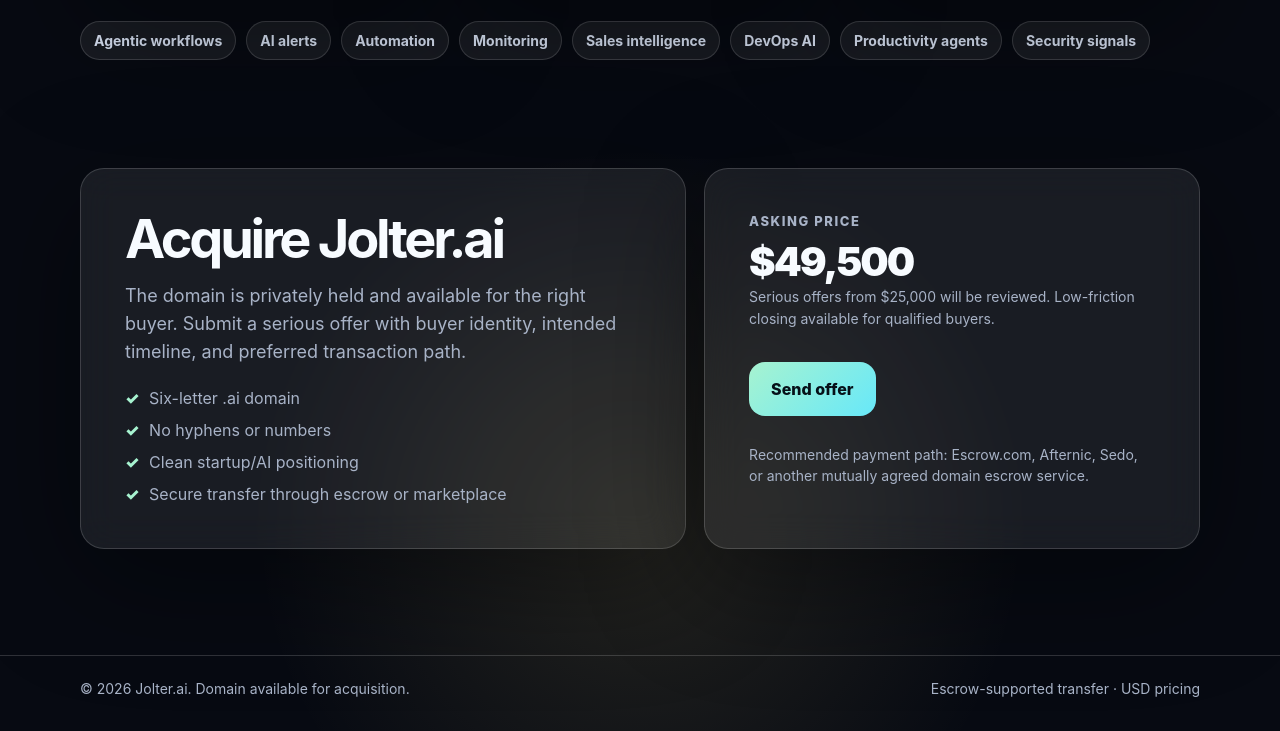
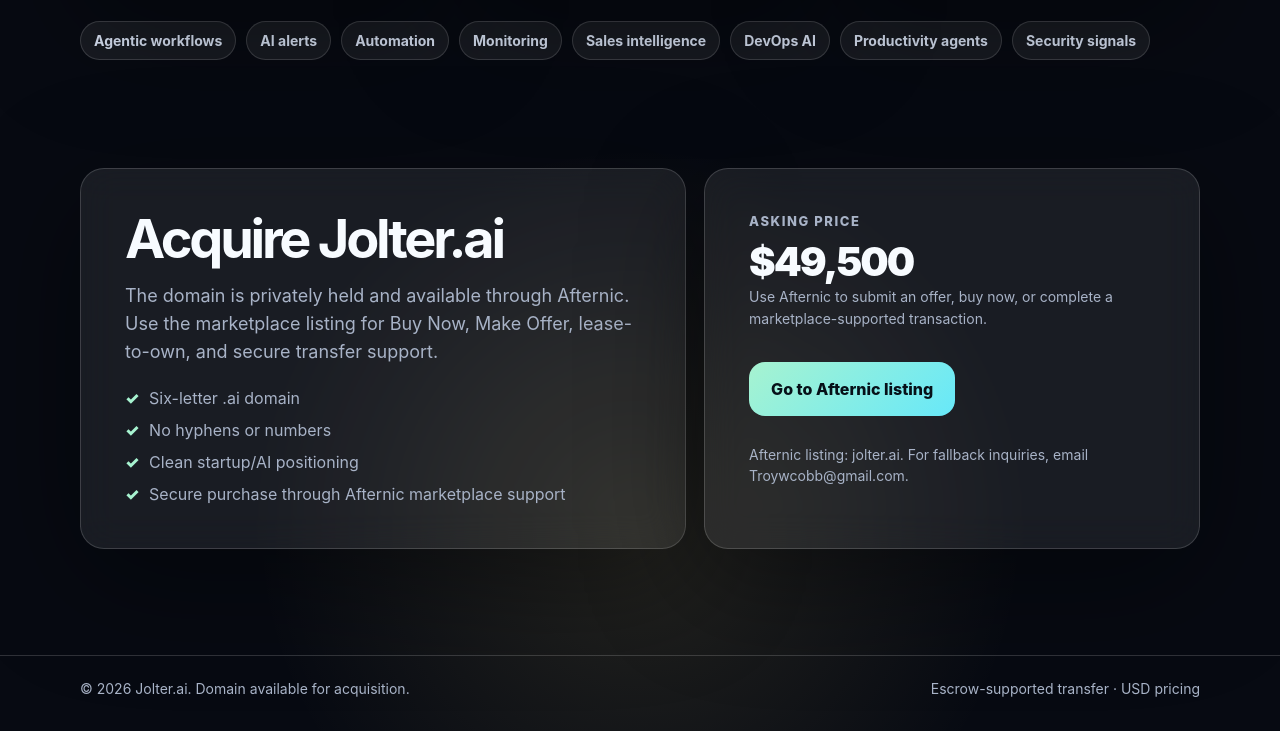
Before and after one commit to Troywcobb/jolter-ai-sale, a website: page index.html in a window 1280 px wide. Shown: the part 1274-2005 px from the top of the page. Drawn offline with Linux system fonts and the light colour scheme.

Commit message:
Drive Jolter buyers to Afternic listing

```diff
--- a/index.html
+++ b/index.html
@@ -210,7 +210,7 @@
     <nav aria-label="Primary">
       <a href="#fit">Brand fit</a>
       <a href="#value">Value</a>
-      <a href="#offer">Make offer</a>
+      <a href="https://www.afternic.com/forsale/jolter.ai" rel="noopener">Buy on Afternic</a>
     </nav>
   </header>
 
@@ -221,7 +221,7 @@
       <p class="subhead">Acquire a short, energetic, venture-ready .ai domain for AI agents, alerts, automation, monitoring, workflow intelligence, and productivity products that move fast.</p>
       <div class="sale-strip">FOR SALE NOW <span>Buy now: $49,500 · Serious offers: $25k+</span></div>
       <div class="actions">
-        <a class="button primary" href="mailto:Troywcobb@gmail.com?subject=Offer%20for%20Jolter.ai&body=I%27m%20interested%20in%20acquiring%20Jolter.ai.%0A%0AOffer%20amount%3A%20%24%0ABuyer%20name%3A%20%0ACompany%3A%20%0AClosing%20timeline%3A%20">Make an offer</a>
+        <a class="button primary" href="https://www.afternic.com/forsale/jolter.ai" rel="noopener">Buy or make offer on Afternic</a>
         <a class="button secondary" href="#value">See pricing guidance</a>
       </div>
       <div class="price-grid" id="value" aria-label="Pricing guidance">
@@ -275,22 +275,22 @@
     <section class="wrap offer" id="offer">
       <div class="panel big-panel">
         <h2 class="section-title">Acquire Jolter.ai</h2>
-        <p class="section-copy">The domain is privately held and available for the right buyer. Submit a serious offer with buyer identity, intended timeline, and preferred transaction path.</p>
+        <p class="section-copy">The domain is privately held and available through Afternic. Use the marketplace listing for Buy Now, Make Offer, lease-to-own, and secure transfer support.</p>
         <ul class="checklist">
           <li>Six-letter .ai domain</li>
           <li>No hyphens or numbers</li>
           <li>Clean startup/AI positioning</li>
-          <li>Secure transfer through escrow or marketplace</li>
+          <li>Secure purchase through Afternic marketplace support</li>
         </ul>
       </div>
       <div class="panel big-panel">
         <div class="label">Asking price</div>
         <div class="number">$49,500</div>
-        <p class="note">Serious offers from $25,000 will be reviewed. Low-friction closing available for qualified buyers.</p>
+        <p class="note">Use Afternic to submit an offer, buy now, or complete a marketplace-supported transaction.</p>
         <div class="actions">
-          <a class="button primary" href="mailto:Troywcobb@gmail.com?subject=Offer%20for%20Jolter.ai&body=I%27m%20interested%20in%20acquiring%20Jolter.ai.%0A%0AOffer%20amount%3A%20%24%0ABuyer%20name%3A%20%0ACompany%3A%20%0AClosing%20timeline%3A%20">Send offer</a>
+          <a class="button primary" href="https://www.afternic.com/forsale/jolter.ai" rel="noopener">Go to Afternic listing</a>
         </div>
-        <p class="note">Recommended payment path: Escrow.com, Afternic, Sedo, or another mutually agreed domain escrow service.</p>
+        <p class="note">Afternic listing: jolter.ai. For fallback inquiries, email Troywcobb@gmail.com.</p>
       </div>
     </section>
   </main>
```
